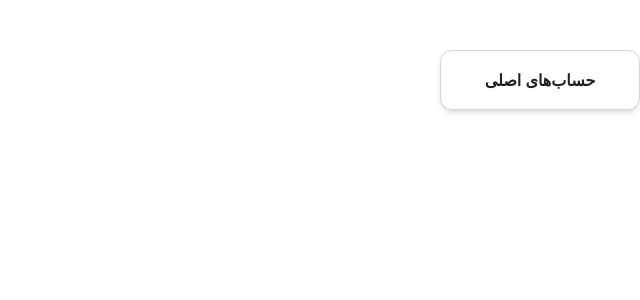
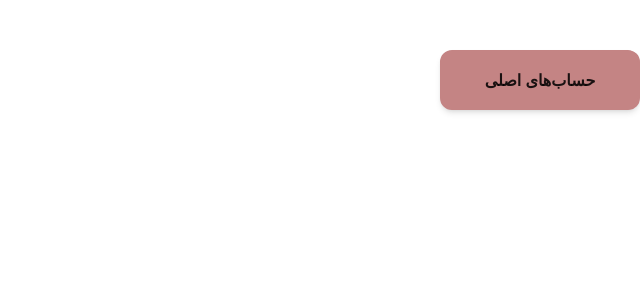
Before and after one commit to amirrexa/hamiket, a Next.js app: page / in a window 1280 px wide. Shown: the top 300 px of the page, without its empty margins (640-1280 px from the left). Built offline with nearby package versions, Linux system fonts and the light colour scheme.

Commit message:
🎨 UI: Enhancement

```diff
--- a/app/page.tsx
+++ b/app/page.tsx
@@ -230,7 +230,7 @@ export default function NodeTreeEditor() {
               key={child.id}
               points={points}
               fill="none"
-              stroke={theme.palette.mode === 'dark' ? '#ddd' : '#444'}
+              stroke={'#B3B3B3'}
               strokeWidth={2}
             />
           );
@@ -259,9 +259,9 @@ export default function NodeTreeEditor() {
       >
         <Box
           position={"relative"}
-          className={`rounded-xl border border-gray-300 px-4 py-2 shadow-md cursor-pointer hover:shadow-lg bg-white`}
+          className={`rounded-xl border-[2px] border-[#C48484] px-4 py-2 shadow-md cursor-pointer hover:shadow-lg bg-white`}
           sx={{
-            bgcolor: node.isCut ? 'rgba(0,0,0,0.2)' : 'background.paper',
+            backgroundColor: node.id === 'root' ? '#C48484' : 'initial',
             opacity: node.isCut ? 0.5 : 1, direction: 'rtl', width: NODE_WIDTH, height: NODE_HEIGHT, display: 'flex', alignItems: 'center', justifyContent: 'center'
           }}
         >
```
